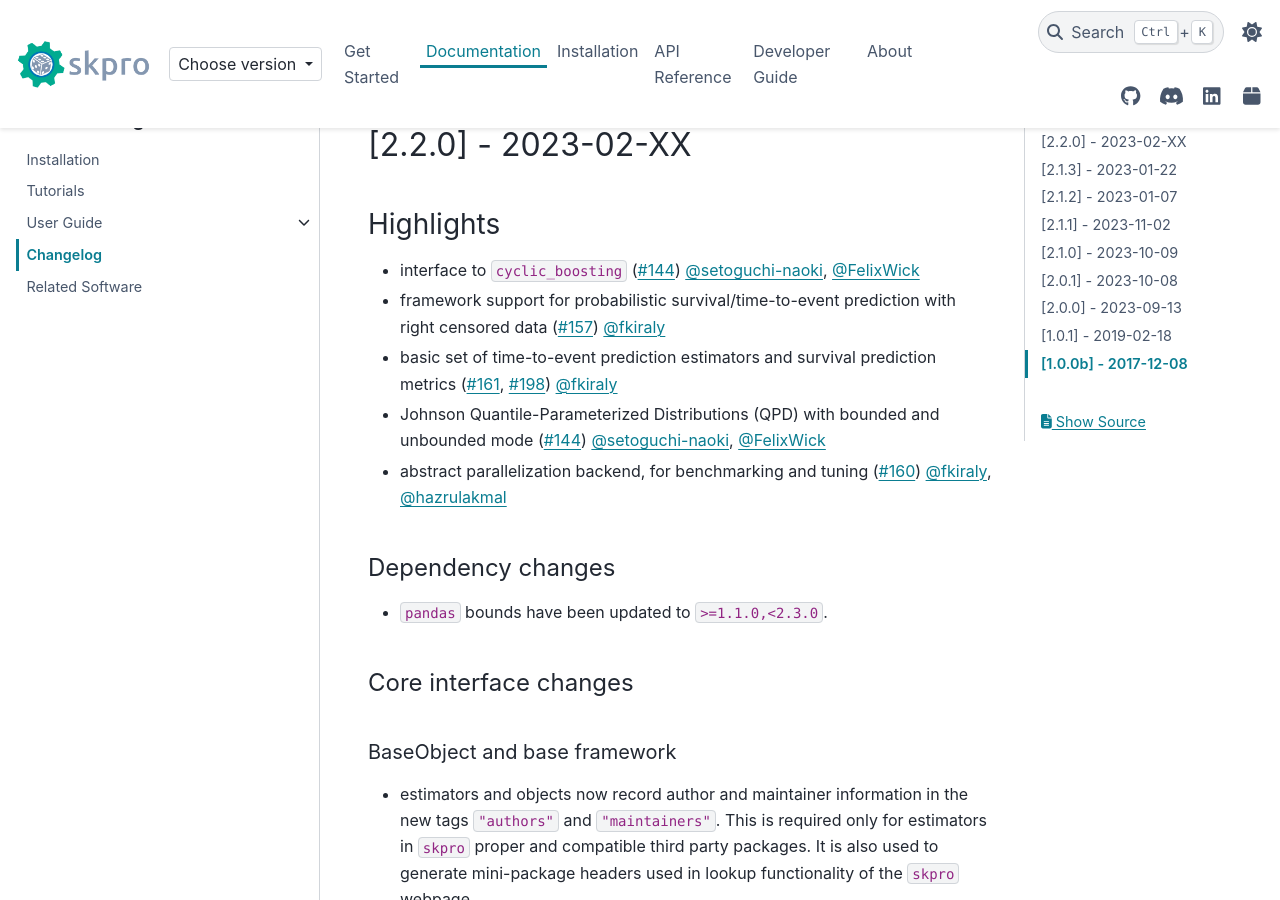
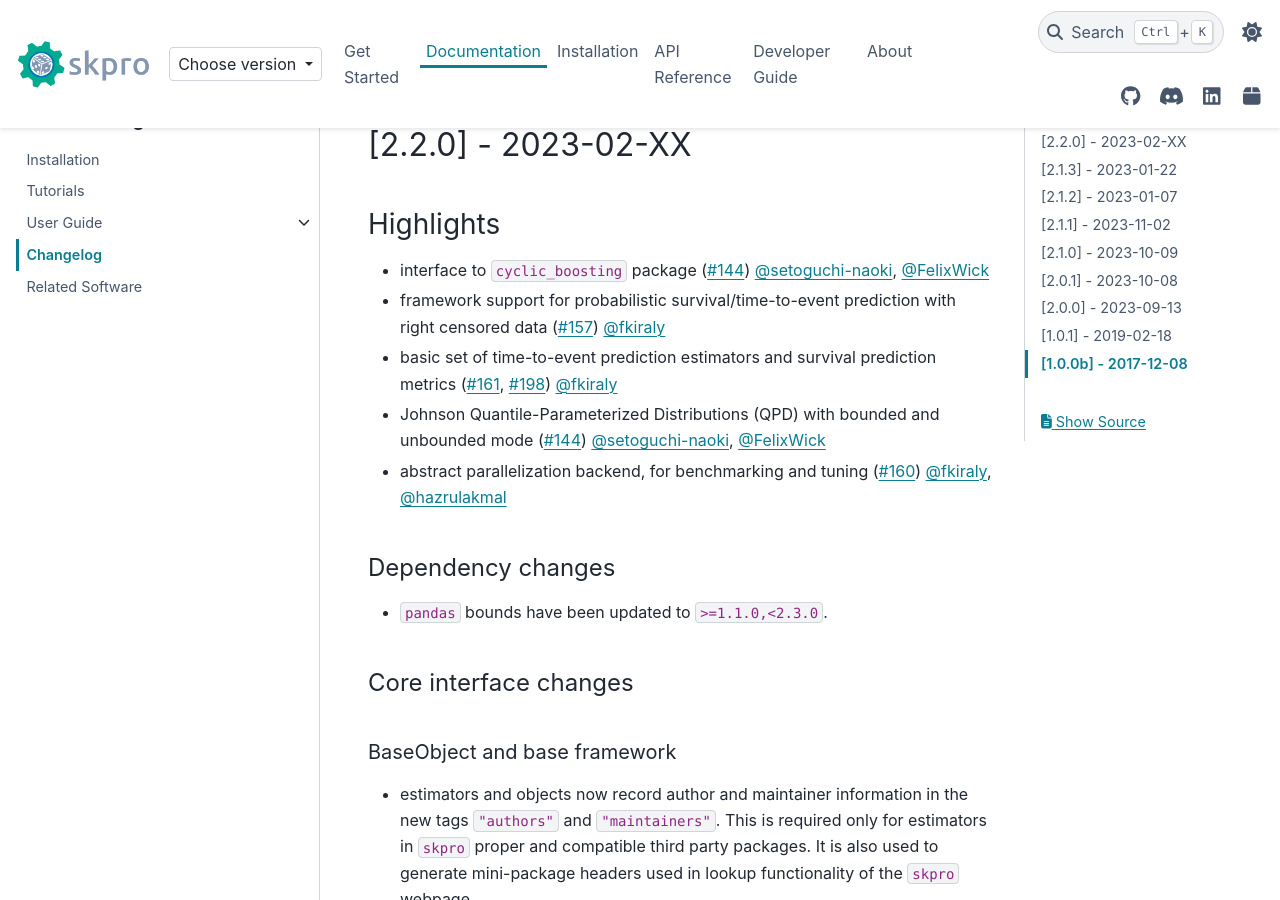
Before and after one commit to sktime/skpro, a Sphinx documentation site: the page built from docs/source/changelog.rst, in a window 1280 px wide and 900 px high, scrolled down 359 px. Built offline with Sphinx 7.4.7 and the PyData theme 0.15.4, drawn with Linux system fonts in a browser that asks for light colours; pages that are not in the unit, such as notebooks, are missing from menus.

Commit message:
Update changelog.rst

```diff
--- a/docs/source/changelog.rst
+++ b/docs/source/changelog.rst
@@ -20,7 +20,7 @@ For planned changes and upcoming releases, see our :ref:`roadmap`.
 Highlights
 ----------
 
-* interface to ``cyclic_boosting`` (:pr:`144`) :user:`setoguchi-naoki`, :user:`FelixWick`
+* interface to ``cyclic_boosting`` package (:pr:`144`) :user:`setoguchi-naoki`, :user:`FelixWick`
 * framework support for probabilistic survival/time-to-event prediction with right censored data (:pr:`157`) :user:`fkiraly`
 * basic set of time-to-event prediction estimators and survival prediction metrics (:pr:`161`, :pr:`198`) :user:`fkiraly`
 * Johnson Quantile-Parameterized Distributions (QPD) with bounded and unbounded mode (:pr:`144`) :user:`setoguchi-naoki`, :user:`FelixWick`
```
